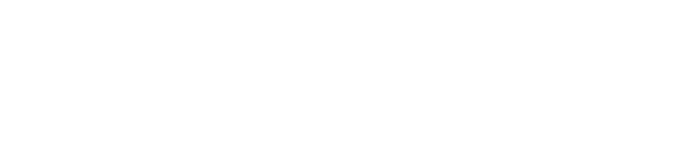
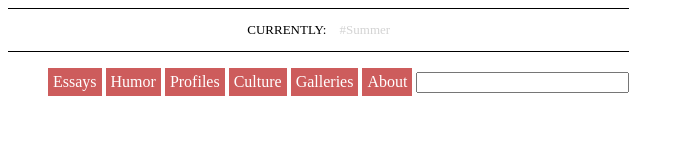
Before and after one commit to bradenholmes92/assignment-02, a plain HTML site: page 04-mini-nav-menu/index.html in a window 1280 px wide. Shown: the whole page, without its empty margins (0-684 px from the left). Drawn offline with Linux system fonts and the light colour scheme.

Commit message:
better late than never

```diff
--- a/03-inline-icon-set/css/style.css
+++ b/03-inline-icon-set/css/style.css
@@ -0,0 +1,4 @@
+.icons{
+  border-bottom: solid black 3px;
+  padding-bottom: 5px;
+}
--- a/03-inline-icon-set/index.html
+++ b/03-inline-icon-set/index.html
@@ -2,7 +2,16 @@
 <html>
 	<head>
 		<title>Icon Set</title>
+		<link rel="stylesheet" href="https://cdnjs.cloudflare.com/ajax/libs/font-awesome/4.6.3/css/font-awesome.min.css">
 		<link rel="stylesheet" href="./css/style.css">
 	</head>
   <body>
-    <p>Social<img src="images/twitter-icon-bw.png"></p></body>
+    <h5>Social</h5>
+		<div class="icons">
+		<i class="fa fa-twitter" aria-hidden="true"></i>
+		<i class="fa fa-google-plus" aria-hidden="true"></i>
+		<i class="fa fa-stumbleupon-circle" aria-hidden="true"></i>
+		<i class="fa fa-linkedin" aria-hidden="true"></i>
+		<i class="fa fa-facebook" aria-hidden="true"></i>
+	  </div>
+	</body>
--- /dev/null
+++ b/04-mini-nav-menu/css/style.css
@@ -0,0 +1,38 @@
+#app-container {
+  font-family: 'futura';
+  display: inline-block;
+}
+
+.header {
+  text-align: center;
+  padding: 13px;
+  font-size: small;
+  border-top: solid 1px;
+  border-bottom: solid 1px;
+}
+
+.header span{
+  color: lightgrey;
+  padding-left: 10px;
+}
+
+ul{
+  padding-left: none;
+}
+
+a{
+  color: white;
+}
+
+input{
+  padding-left: 30px;
+}
+
+
+
+li {
+  display: inline-block;
+  color: white;
+  background-color: rgb(205,92,92);
+  padding: 5px;
+}
--- a/04-mini-nav-menu/index.html
+++ b/04-mini-nav-menu/index.html
@@ -0,0 +1,39 @@
+<!DOCTYPE html>
+<html>
+ <head>
+   <title>Nav Menu</title>
+   <link rel="stylesheet" href="./css/style.css">
+ </head>
+ <body>
+   <div id="app-container">
+
+     <div class="header">
+       CURRENTLY: <span>#Summer</span>
+     </div>
+     <nav>
+       <ul class="navbar">
+         <li>
+           <a>Essays</a>
+         </li>
+         <li>
+           <a>Humor</a>
+         </li>
+         <li>
+           <a>Profiles</a>
+         </li>
+         <li>
+           <a>Culture</a>
+         </li>
+         <li>
+           <a>Galleries</a>
+         </li>
+         <li>
+           <a>About</a>
+         </li>
+         <input type="text">
+       </ul>
+     </nav>
+
+   </div>
+</body>
+</html>
```
Also changed, not shown: 02-menu-list/css/style.css (+7 -4 lines), 02-menu-list/index.html (+6 -6 lines).
